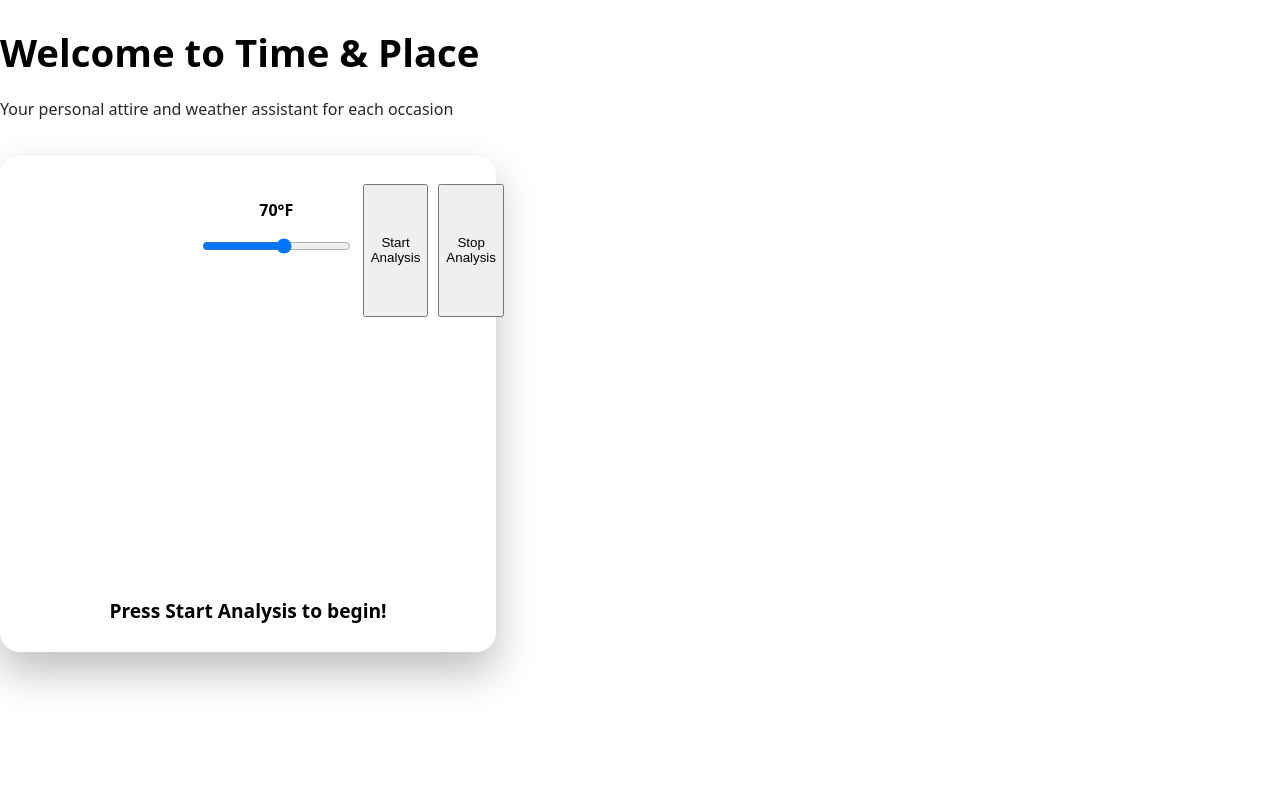
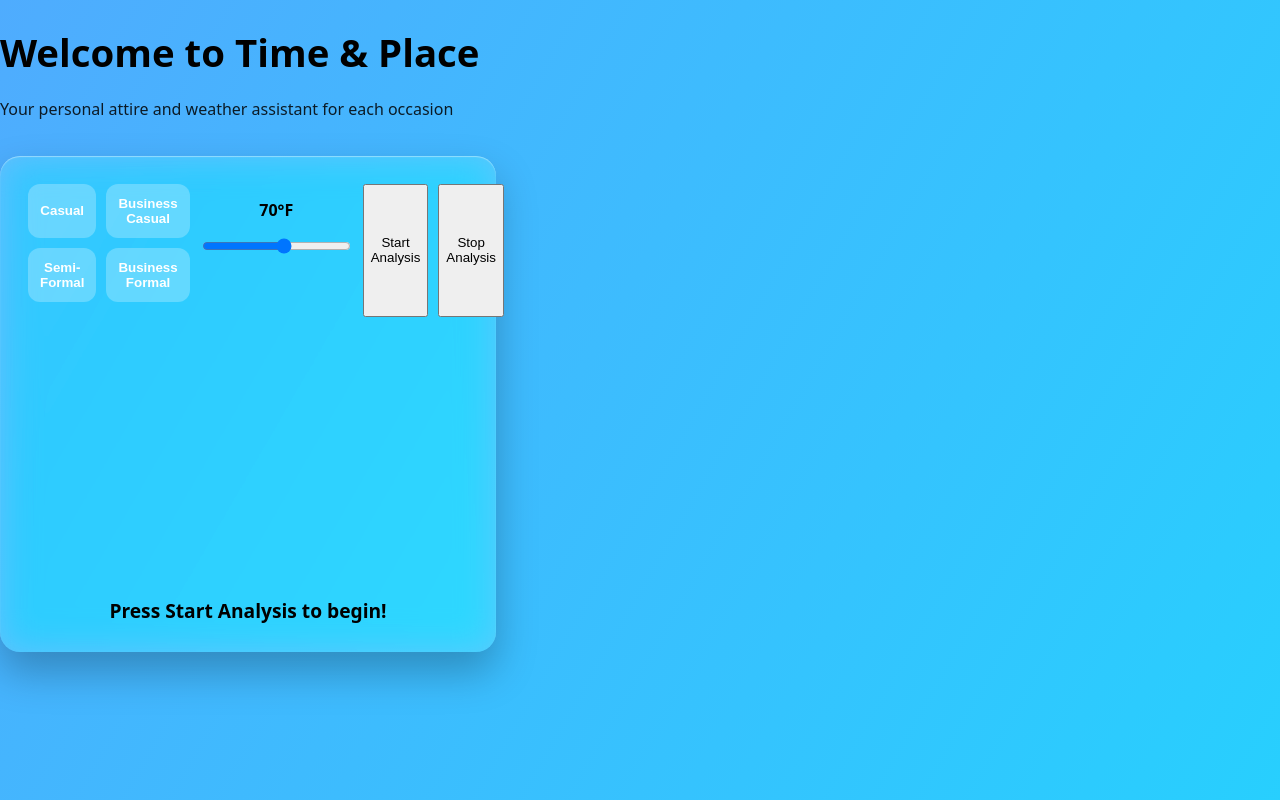
Before and after one commit to amari-trotman/colorstackwinterhack2025-time-and-place-, a Django app: page / in a window 1280 px wide. Run offline with Django 4.2, Linux system fonts and the light colour scheme; parts of the project's set-up code (start-up, migrations or seed data) failed here and were passed over.

Commit message:
Add sky div for enhanced visual appeal and clean up whitespace in index.html

```diff
--- a/templates/index.html
+++ b/templates/index.html
@@ -8,6 +8,8 @@
     <link rel="stylesheet" href="{% static 'css/style.css' %}">
 </head>
 <body>
+    <div class="sky"></div>
+
     <div class="intro">
         <h1 class="title">Welcome to Time & Place</h1>
         <p class="subtitle">Your personal attire and weather assistant for each occasion</p>
```
